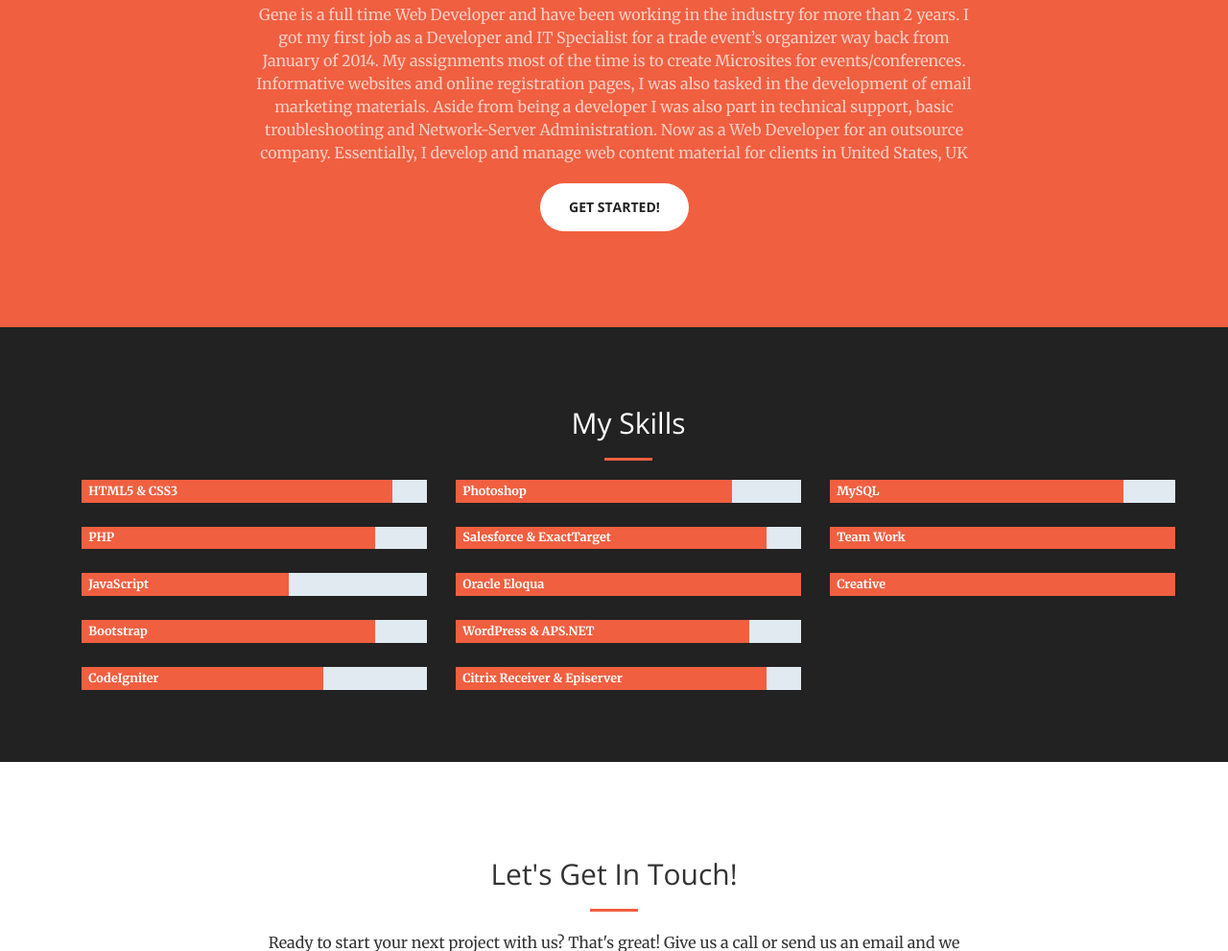
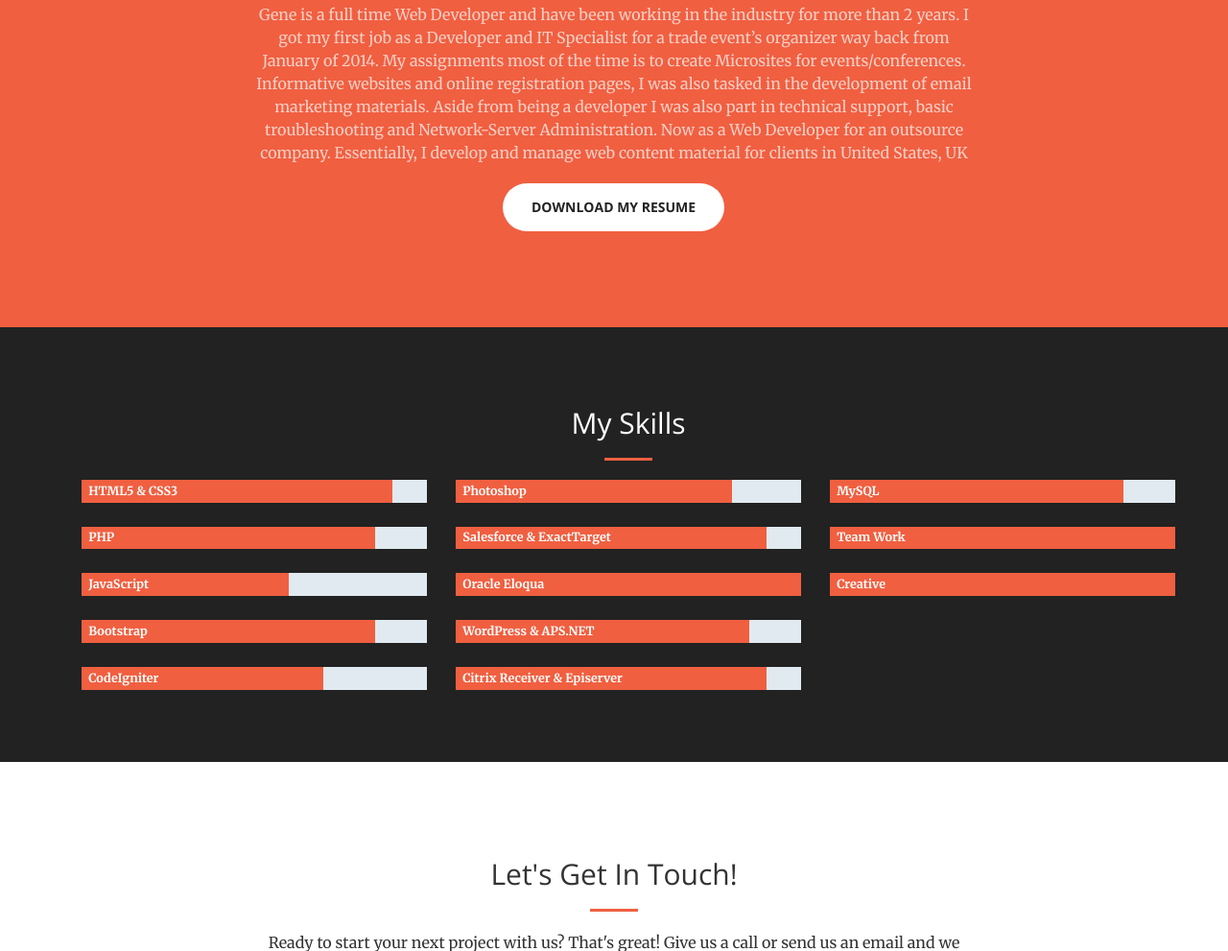
Before and after one commit to geneparagas/berchie, a website: page index.html in a window 1280 px wide. Shown: the part 2119-3110 px from the top of the page at 96% size. Drawn offline with nearby package versions, Linux system fonts and the light colour scheme.

Commit message:
Add files via upload

```diff
--- a/index.html
+++ b/index.html
@@ -190,7 +190,7 @@
                     <p class="sr-icons"><img src="https://geneparagas.github.io/img/IMG_6398.png" width="160" height="153"></p>
                   <p class="text-faded">Gene is a full time Web Developer and have been working in the industry for more than 2 years. I got my first job as a Developer and IT Specialist for a trade event’s organizer way back from January of 2014. My assignments most of the time is to create Microsites for events/conferences. Informative websites and online registration pages, I was also tasked in the development of email marketing materials. Aside from being a developer I was also part in technical support, basic troubleshooting and Network-Server Administration. Now as a Web Developer for an outsource company. Essentially, I develop and manage web content material for clients in United States, UK</p>
 
-                    <a href="#services" class="page-scroll btn btn-default btn-xl sr-button">Get Started!</a>
+                    <a href="#" class="page-scroll btn btn-default btn-xl sr-button">Download my Resume</a>
                 </div>
             </div>
 
```
